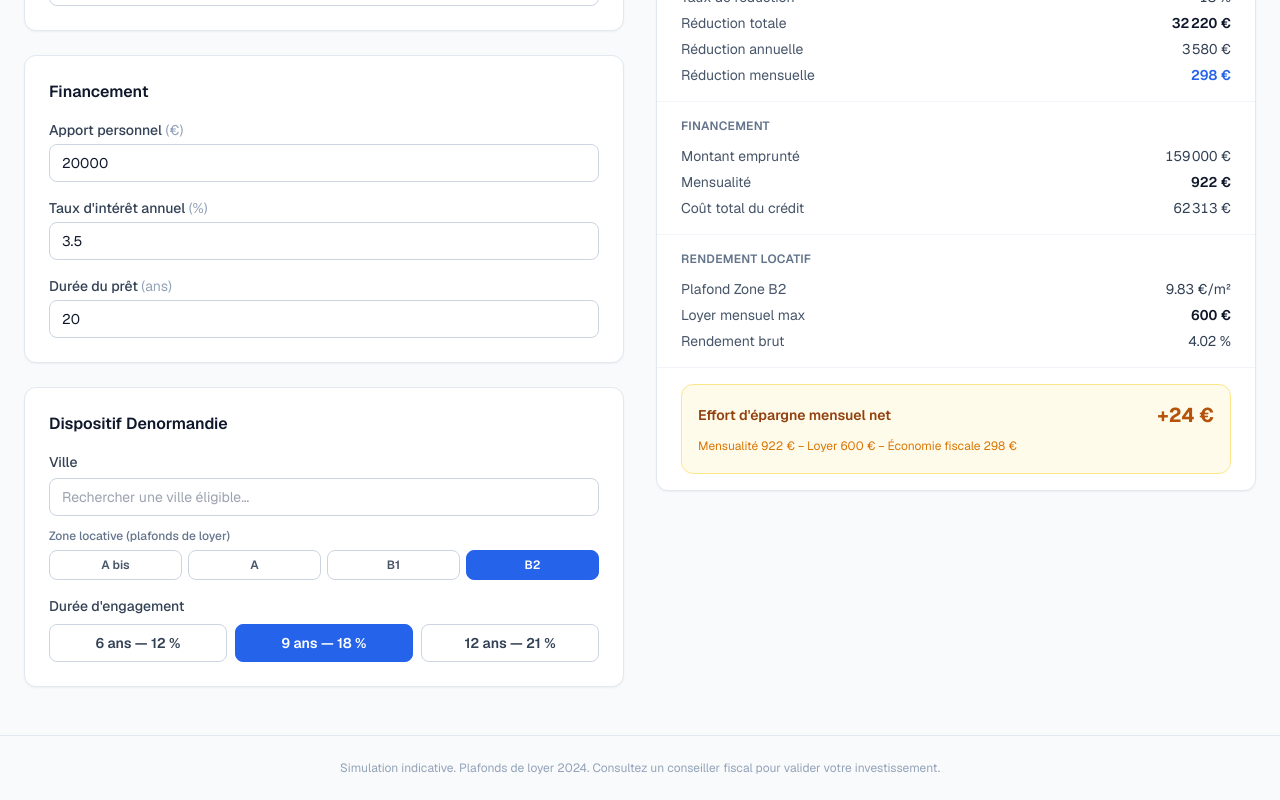
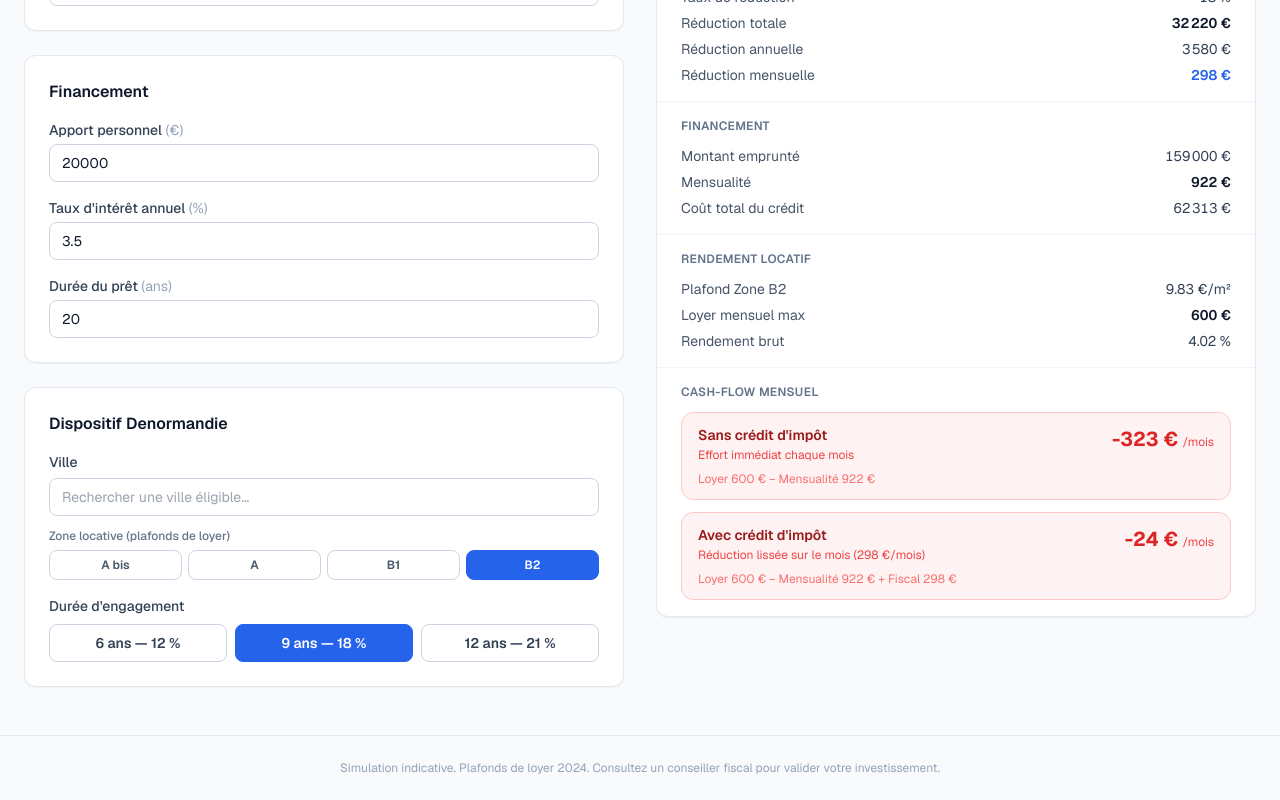
Before and after one commit to vianney-laurent/Denormandie-simulator, a Next.js app: page / in a window 1280 px wide. Shown: the part 483-1283 px from the top of the page. Built offline with nearby package versions, Linux system fonts and the light colour scheme.

Commit message:
Split cash-flow into two levels: before and after tax credit
Shows clearly whether the investment requires a monthly out-of-pocket
effort before the annual tax reduction is factored in.

https://claude.ai/code/session_01RFFbRnfqfnMJwYUrBk7QqX

```diff
--- a/components/ResultCard.tsx
+++ b/components/ResultCard.tsx
@@ -40,7 +40,6 @@ export default function ResultCard({ results, inputs }: Props) {
     rentCeiling,
     maxMonthlyRent,
     grossYield,
-    netSavingsEffort,
   } = results;
 
   return (
@@ -97,39 +96,23 @@ export default function ResultCard({ results, inputs }: Props) {
           <Row label="Rendement brut" value={`${grossYield.toFixed(2)} %`} />
         </Section>
 
-        {/* Effort d'épargne net */}
-        <div className="px-6 py-4">
-          <div
-            className={`rounded-xl px-4 py-4 ${
-              netSavingsEffort <= 0 ? 'bg-green-50 border border-green-200' : 'bg-amber-50 border border-amber-200'
-            }`}
-          >
-            <div className="flex items-center justify-between gap-2">
-              <span
-                className={`text-sm font-semibold ${
-                  netSavingsEffort <= 0 ? 'text-green-800' : 'text-amber-800'
-                }`}
-              >
-                Effort d'épargne mensuel net
-              </span>
-              <span
-                className={`text-xl font-bold tabular-nums ${
-                  netSavingsEffort <= 0 ? 'text-green-700' : 'text-amber-700'
-                }`}
-              >
-                {netSavingsEffort > 0 ? '+' : ''}
-                {fmt(netSavingsEffort)}
-              </span>
-            </div>
-            <p
-              className={`text-xs mt-2 leading-relaxed ${
-                netSavingsEffort <= 0 ? 'text-green-600' : 'text-amber-600'
-              }`}
-            >
-              Mensualité {fmt(monthlyPayment)} − Loyer {fmt(maxMonthlyRent)} − Économie fiscale{' '}
-              {fmt(monthlyReduction)}
-            </p>
-          </div>
+        {/* Cash-flow */}
+        <div className="px-6 py-4 space-y-3">
+          <h3 className="text-xs font-semibold text-slate-500 uppercase tracking-wide">
+            Cash-flow mensuel
+          </h3>
+          <CashFlowBlock
+            label="Sans crédit d'impôt"
+            sublabel="Effort immédiat chaque mois"
+            value={maxMonthlyRent - monthlyPayment}
+            formula={`Loyer ${fmt(maxMonthlyRent)} − Mensualité ${fmt(monthlyPayment)}`}
+          />
+          <CashFlowBlock
+            label="Avec crédit d'impôt"
+            sublabel={`Réduction lissée sur le mois (${fmt(monthlyReduction)}/mois)`}
+            value={maxMonthlyRent - monthlyPayment + monthlyReduction}
+            formula={`Loyer ${fmt(maxMonthlyRent)} − Mensualité ${fmt(monthlyPayment)} + Fiscal ${fmt(monthlyReduction)}`}
+          />
         </div>
       </div>
     </div>
@@ -141,6 +124,50 @@ function Section({ title, children }: { title: string; children: React.ReactNode
     <div className="px-6 py-4">
       <h3 className="text-xs font-semibold text-slate-500 uppercase tracking-wide mb-3">{title}</h3>
       <div className="space-y-1.5">{children}</div>
+    </div>
+  );
+}
+
+function CashFlowBlock({
+  label,
+  sublabel,
+  value,
+  formula,
+}: {
+  label: string;
+  sublabel: string;
+  value: number;
+  formula: string;
+}) {
+  const positive = value >= 0;
+  return (
+    <div
+      className={`rounded-xl border px-4 py-3 ${
+        positive ? 'bg-green-50 border-green-200' : 'bg-red-50 border-red-200'
+      }`}
+    >
+      <div className="flex items-start justify-between gap-2">
+        <div>
+          <p className={`text-sm font-semibold ${positive ? 'text-green-800' : 'text-red-800'}`}>
+            {label}
+          </p>
+          <p className={`text-xs mt-0.5 ${positive ? 'text-green-600' : 'text-red-500'}`}>
+            {sublabel}
+          </p>
+        </div>
+        <span
+          className={`text-xl font-bold tabular-nums whitespace-nowrap ${
+            positive ? 'text-green-700' : 'text-red-600'
+          }`}
+        >
+          {positive ? '+' : ''}
+          {fmt(value)}
+          <span className={`text-xs font-normal ml-1 ${positive ? 'text-green-600' : 'text-red-500'}`}>
+            /mois
+          </span>
+        </span>
+      </div>
+      <p className={`text-xs mt-2 ${positive ? 'text-green-600' : 'text-red-400'}`}>{formula}</p>
     </div>
   );
 }
```
